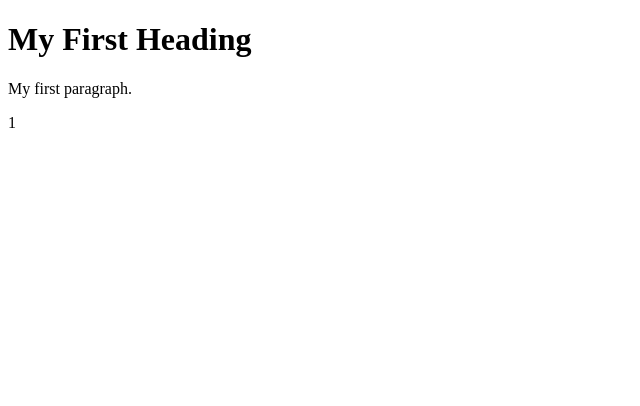
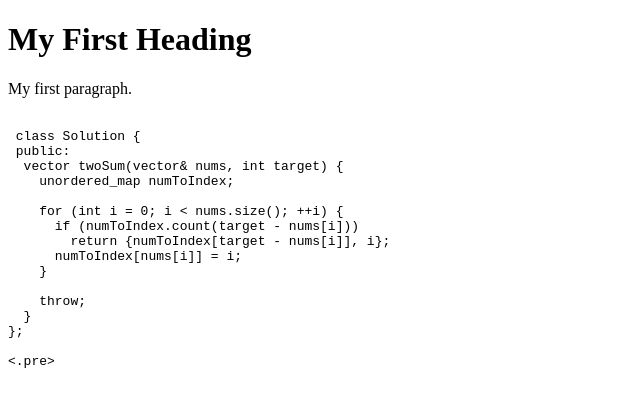
Before and after one commit to imnick002/leetcode.github.io, a plain HTML site: page index.html in a window 1280 px wide. Shown: the whole page, without its empty margins (0-640 px from the left). Drawn offline with Linux system fonts and the light colour scheme.

Commit message:
Update index.html

```diff
--- a/index.html
+++ b/index.html
@@ -7,6 +7,23 @@
 
 <h1>My First Heading</h1>
 <p>My first paragraph.</p>
- <file="./1.cpp">1</a>
+ <pre>
+ <code>
+ class Solution {
+ public:
+  vector<int> twoSum(vector<int>& nums, int target) {
+    unordered_map<int, int> numToIndex;
+
+    for (int i = 0; i < nums.size(); ++i) {
+      if (numToIndex.count(target - nums[i]))
+        return {numToIndex[target - nums[i]], i};
+      numToIndex[nums[i]] = i;
+    }
+
+    throw;
+  }
+};
+</code>
+<.pre>
 </body>
 </html>
```
